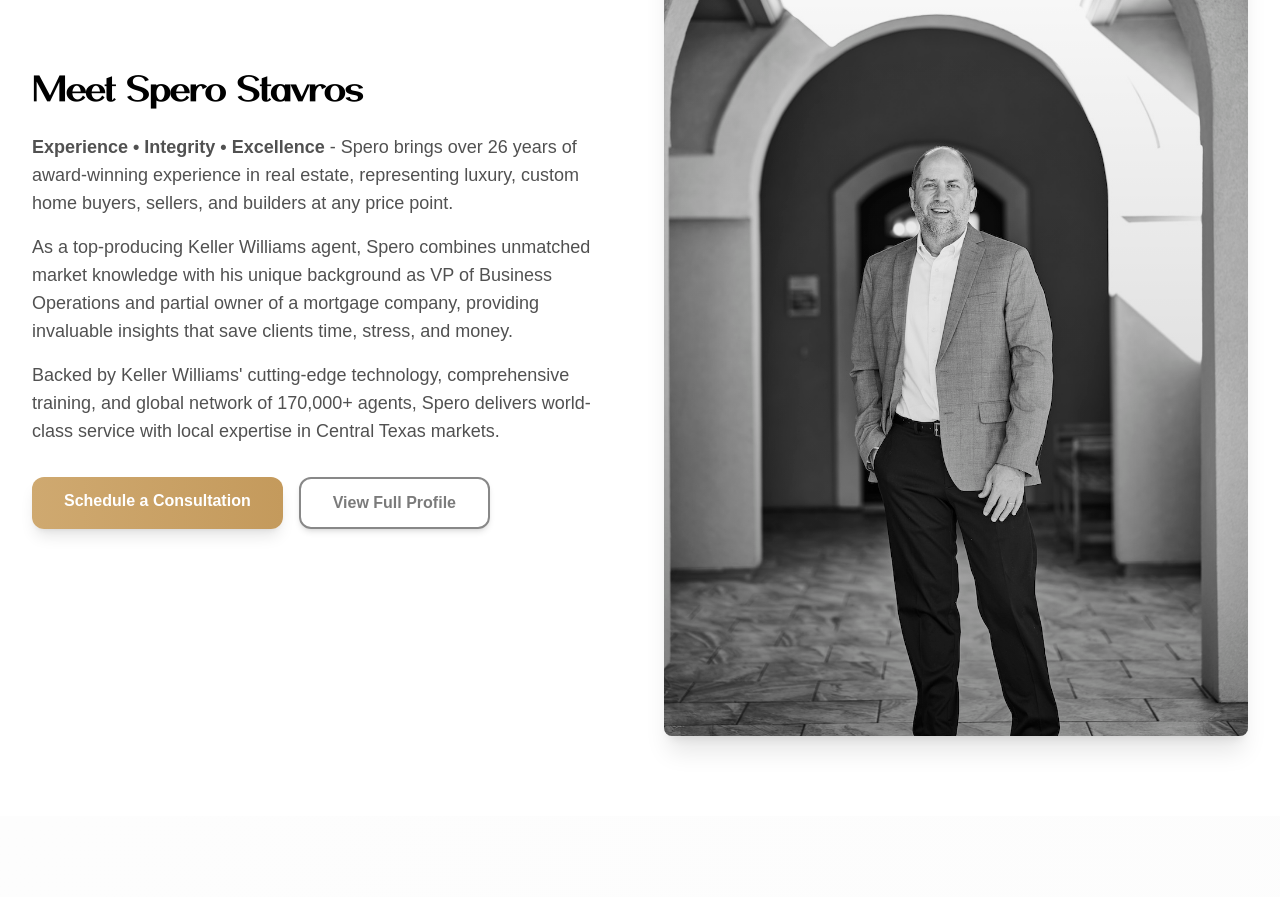
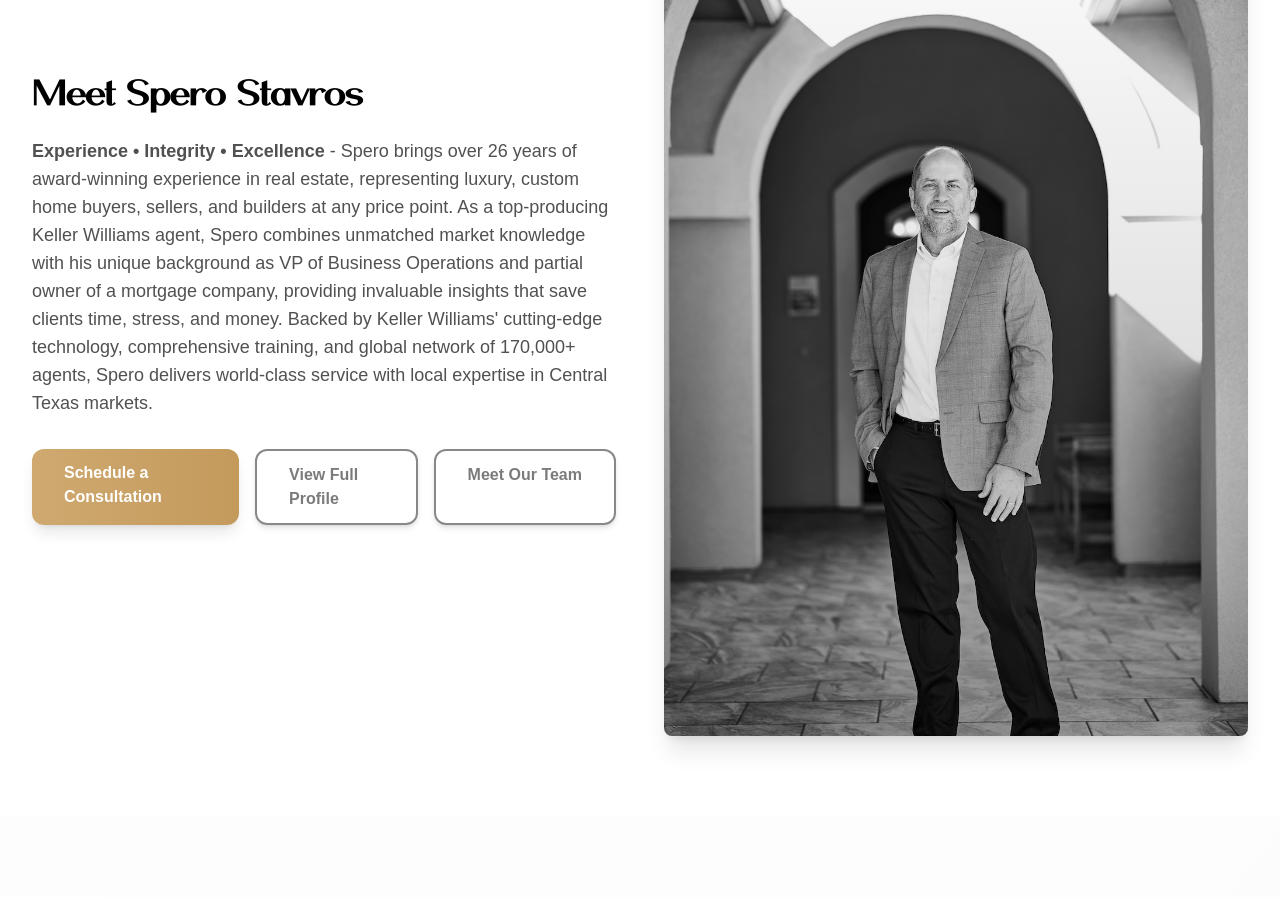
Before and after one commit to cesar-thela-media/stavros, a Next.js app: page / in a window 1280 px wide. Shown: the part 7180-8077 px from the top of the page. Built offline with nearby package versions, Linux system fonts and the light colour scheme.

Commit message:
Homepage: combine Spero bio into one paragraph and add 'Meet Our Team' button

```diff
--- a/src/components/About.tsx
+++ b/src/components/About.tsx
@@ -7,16 +7,9 @@ export default function About() {
             <h2 className="text-3xl font-bold tracking-tight text-primary-900 sm:text-4xl font-serif">
               Meet Spero Stavros
             </h2>
-            <p className="mt-6 text-lg text-primary-600">
-              <strong>Experience • Integrity • Excellence</strong> - Spero brings over 26 years of award-winning experience in real estate, representing luxury, custom home buyers, sellers, and builders at any price point.
+            <p className="mt-6 text-lg text-primary-600 max-w-3xl">
+              <strong>Experience • Integrity • Excellence</strong> - Spero brings over 26 years of award-winning experience in real estate, representing luxury, custom home buyers, sellers, and builders at any price point. As a top-producing Keller Williams agent, Spero combines unmatched market knowledge with his unique background as VP of Business Operations and partial owner of a mortgage company, providing invaluable insights that save clients time, stress, and money. Backed by Keller Williams' cutting-edge technology, comprehensive training, and global network of 170,000+ agents, Spero delivers world-class service with local expertise in Central Texas markets.
             </p>
-            <p className="mt-4 text-lg text-primary-600">
-              As a top-producing Keller Williams agent, Spero combines unmatched market knowledge with his unique background as VP of Business Operations and partial owner of a mortgage company, providing invaluable insights that save clients time, stress, and money.
-            </p>
-            <p className="mt-4 text-lg text-primary-600">
-              Backed by Keller Williams' cutting-edge technology, comprehensive training, and global network of 170,000+ agents, Spero delivers world-class service with local expertise in Central Texas markets.
-            </p>
-
 
             <div className="mt-8 flex flex-col sm:flex-row gap-4">
               <a
@@ -32,6 +25,12 @@ export default function About() {
                 className="btn-secondary"
               >
                 View Full Profile
+              </a>
+              <a
+                href="/team"
+                className="btn-secondary whitespace-nowrap"
+              >
+                Meet Our Team
               </a>
             </div>
           </div>
```
